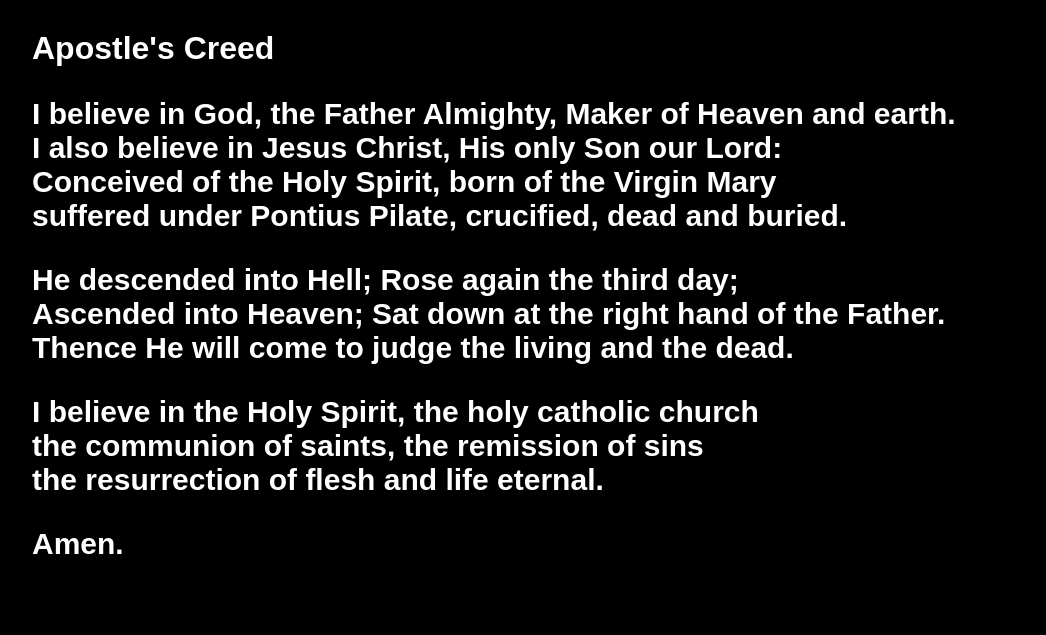
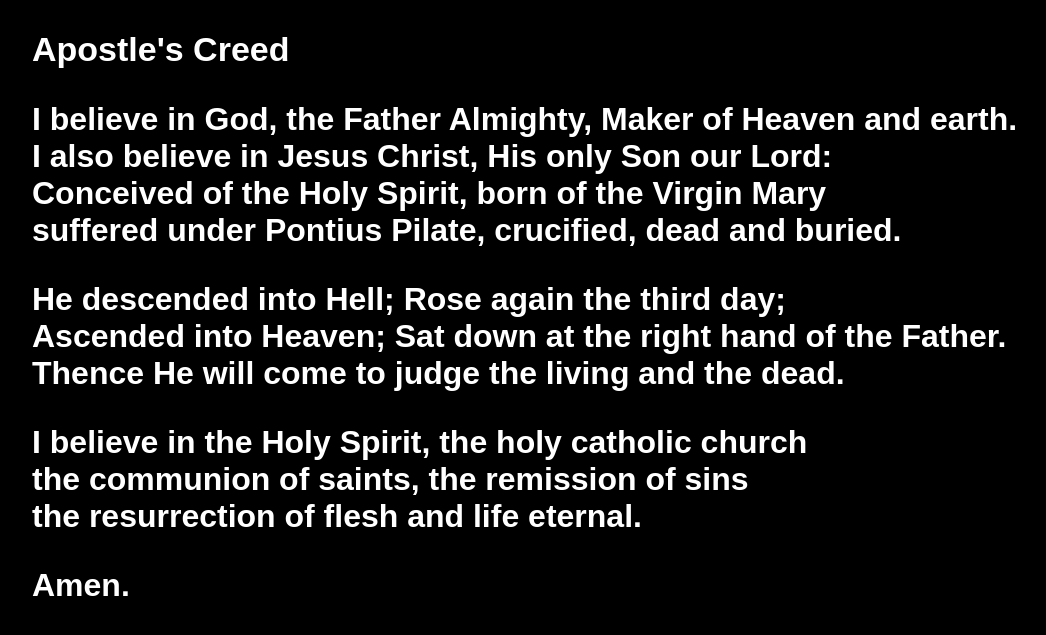
Before and after one commit to asenchi/liberty, a Flask app: page /creed in a window 1280 px wide. Shown: the top 635 px of the page, without its empty margins (23-1069 px from the left). Run offline with Flask 2, Linux system fonts and the light colour scheme.

Commit message:
Some tweaks

```diff
--- a/static/style.css
+++ b/static/style.css
@@ -9,7 +9,7 @@
 }
 
 a {
-  color: white;
+  color: #fff;
 }
 
 ul {
@@ -46,12 +46,12 @@
 }
 
 #creed {
-  font-size: 30px;
-  width: 940px;
+  font-size: 32;
+  width: 1000px;
 }
 
 #creed h1 {
-  font-size: 32px;
+  font-size: 34px;
 }
 
 #bot_title {
--- a/templates/layout.html
+++ b/templates/layout.html
@@ -3,7 +3,6 @@
   <head>
     <title>{{ title }}</title>
     <link rel=stylesheet type=text/css href="{{ url_for('static', filename='style.css') }}">
-    <link rel=stylesheet type=text/css media="print" href="{{ url_for('static', filename='print.css') }}">
 
     <link rel="shortcut icon" href="{{ url_for('static', filename='favicon.ico') }}">
     <script src="{{ url_for('static', filename='slides.js') }}"></script>
```
